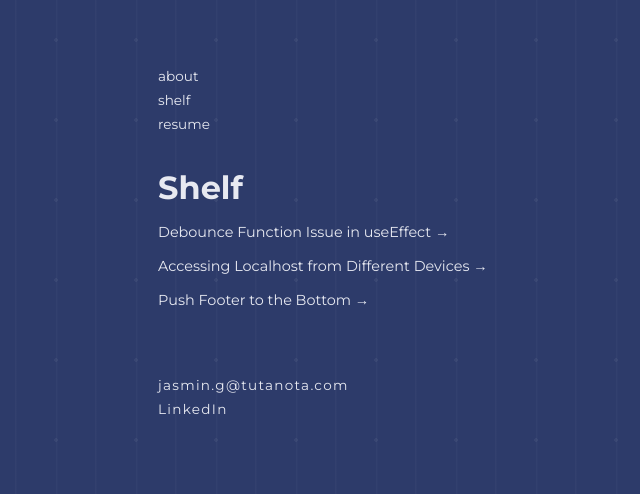
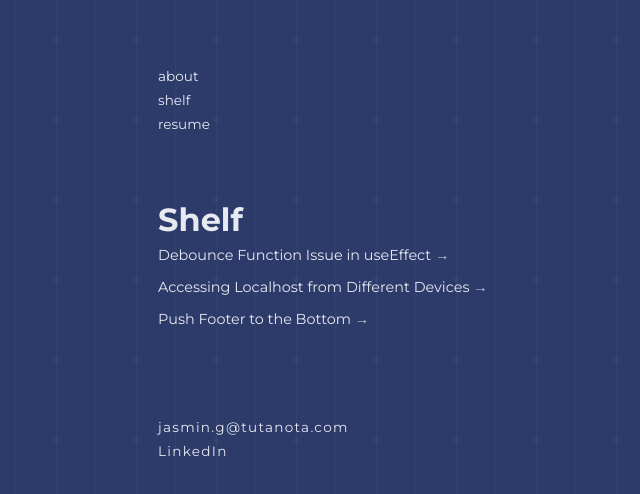
Before and after one commit to jasmingubeljic/jasmingubeljic.github.io, a Next.js app: page /shelf in a window 1280 px wide. Shown: the top 494 px of the page, without its empty margins (144-784 px from the left). Built offline with nearby package versions, Linux system fonts and the light colour scheme.

Commit message:
fix: await params, minor layout updates

```diff
--- a/src/app/globals.css
+++ b/src/app/globals.css
@@ -45,10 +45,6 @@ body {
   font-family: "Montserrat", serif;
   font-optical-sizing: auto;
   font-style: normal;
-  display: flex;
-  flex-direction: column;
-  align-items: flex-start;
-  justify-content: flex-start;
   max-width: 740px;
   margin: 0 auto;
   padding: 4rem 2rem 0;
@@ -61,6 +57,13 @@ body {
 }
 
 header {
+  margin-bottom: 4rem;
+}
+main {
+  margin-bottom: 5rem;
+}
+
+footer {
   margin-bottom: 2rem;
 }
 
--- a/src/app/layout.js
+++ b/src/app/layout.js
@@ -14,7 +14,7 @@ export default function RootLayout({ children }) {
         <header>
           <Navigation />
         </header>
-        {children}
+        <main>{children}</main>
         <Footer />
       </body>
     </html>
--- a/src/app/page.js
+++ b/src/app/page.js
@@ -13,7 +13,7 @@ export default function Home() {
         </h1>
       </div>
       <h2 className={`${styles["profession-heading"]}`}>
-        I am Jasmin, a full-stack developer
+        I am Jasmin, a Full-stack developer
       </h2>
       <p className={styles["about-me"]}>
         I am nearing the completion of my portfolio, and in the meantime, I
--- a/src/app/shelf/[slug]/page.js
+++ b/src/app/shelf/[slug]/page.js
@@ -14,8 +14,8 @@ export async function generateStaticParams() {
   }));
 }
 
-export default function Article({ params }) {
-  const { slug } = params;
+export default async function Article({ params }) {
+  const { slug } = await params;
 
   if (slug == "debounce-function-issue-in-useEffect") {
     return <Article1 />;
--- /dev/null
+++ b/src/app/shelf/layout.js
@@ -0,0 +1,10 @@
+import "../globals.css";
+
+export const metadata = {
+  title: "Jasmin Gubeljić",
+  description: "Shelf",
+};
+
+export default function RootLayout({ children }) {
+  return <>{children}</>;
+}
--- a/src/app/shelf/page.js
+++ b/src/app/shelf/page.js
@@ -5,24 +5,29 @@ export default function Articles() {
   return (
     <>
       <h1>Shelf</h1>
-
+      <ul className={styles.ul}>
+        <li>
           <Link
             href="/shelf/debounce-function-issue-in-useEffect"
             className={styles.link}
           >
             Debounce Function Issue in useEffect
           </Link>
+        </li>
+        <li>
           <Link
             href="/shelf/accessing-localhost-from-different-devices"
             className={styles.link}
           >
             Accessing Localhost from Different Devices
           </Link>
+        </li>
+        <li>
           <Link href="/shelf/push-footer-to-the-bottom" className={styles.link}>
             Push Footer to the Bottom
           </Link>
-
-      {/* <Link href="/shelf/link-2">link 2</Link> */}
+        </li>
+      </ul>
     </>
   );
 }
--- a/src/app/shelf/page.module.css
+++ b/src/app/shelf/page.module.css
@@ -1,8 +1,25 @@
+.ul {
+  list-style: none;
+  line-height: 2rem;
+}
+
 .link {
   font-size: 0.9rem;
   margin-top: 1rem;
+  clear: left;
+}
+
+.link:hover::after {
+  margin-left: 0.7rem;
+  transition: margin 150ms, opacity 100ms ease-in-out;
+  opacity: 1;
+}
+
+.link:not(:hover)::after {
+  transition: margin 250ms ease-in-out;
 }
 
 .link::after {
   content: " →";
+  opacity: 0.8;
 }
```
Lines whose indentation alone changed are shown as unchanged.
